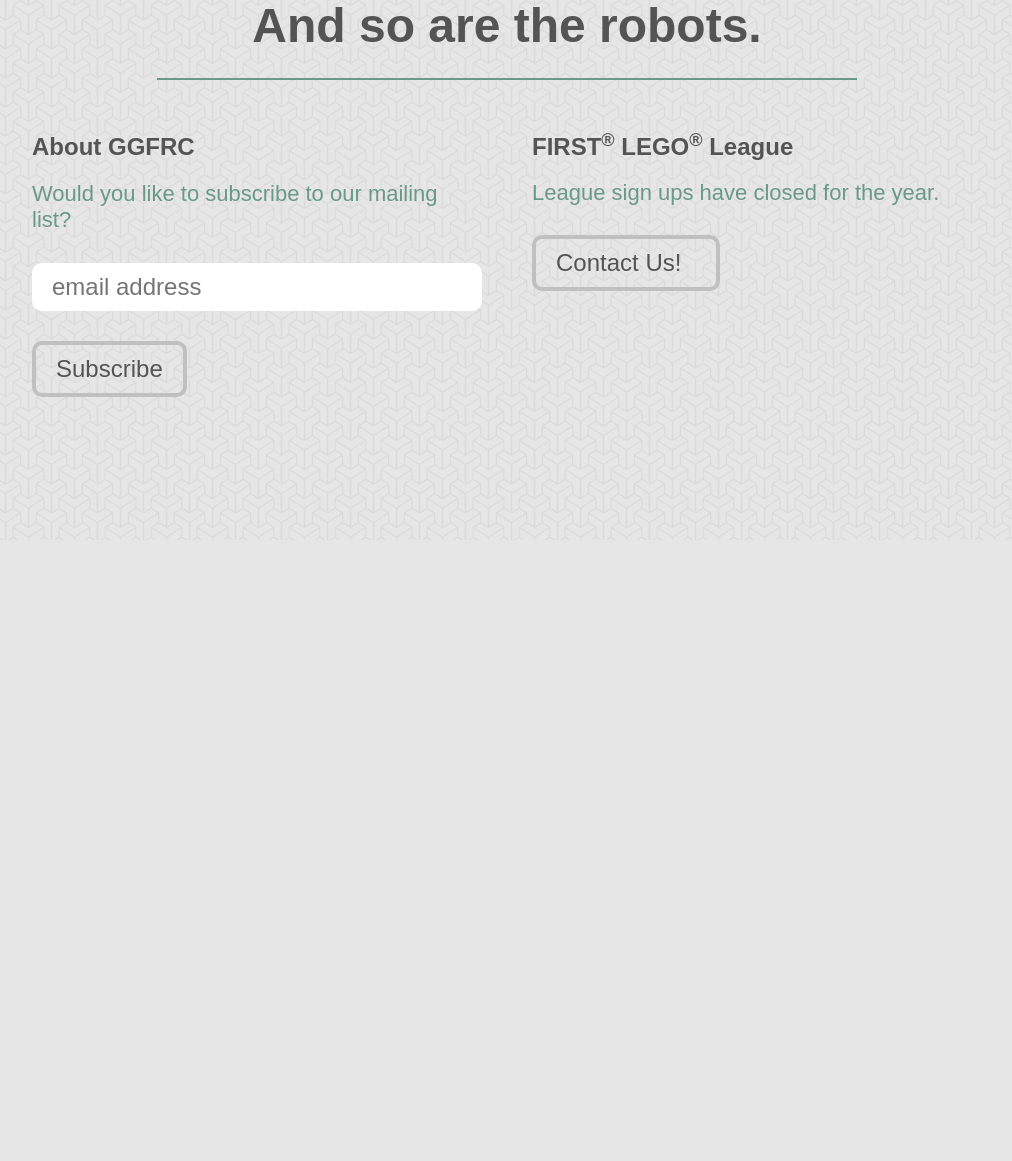
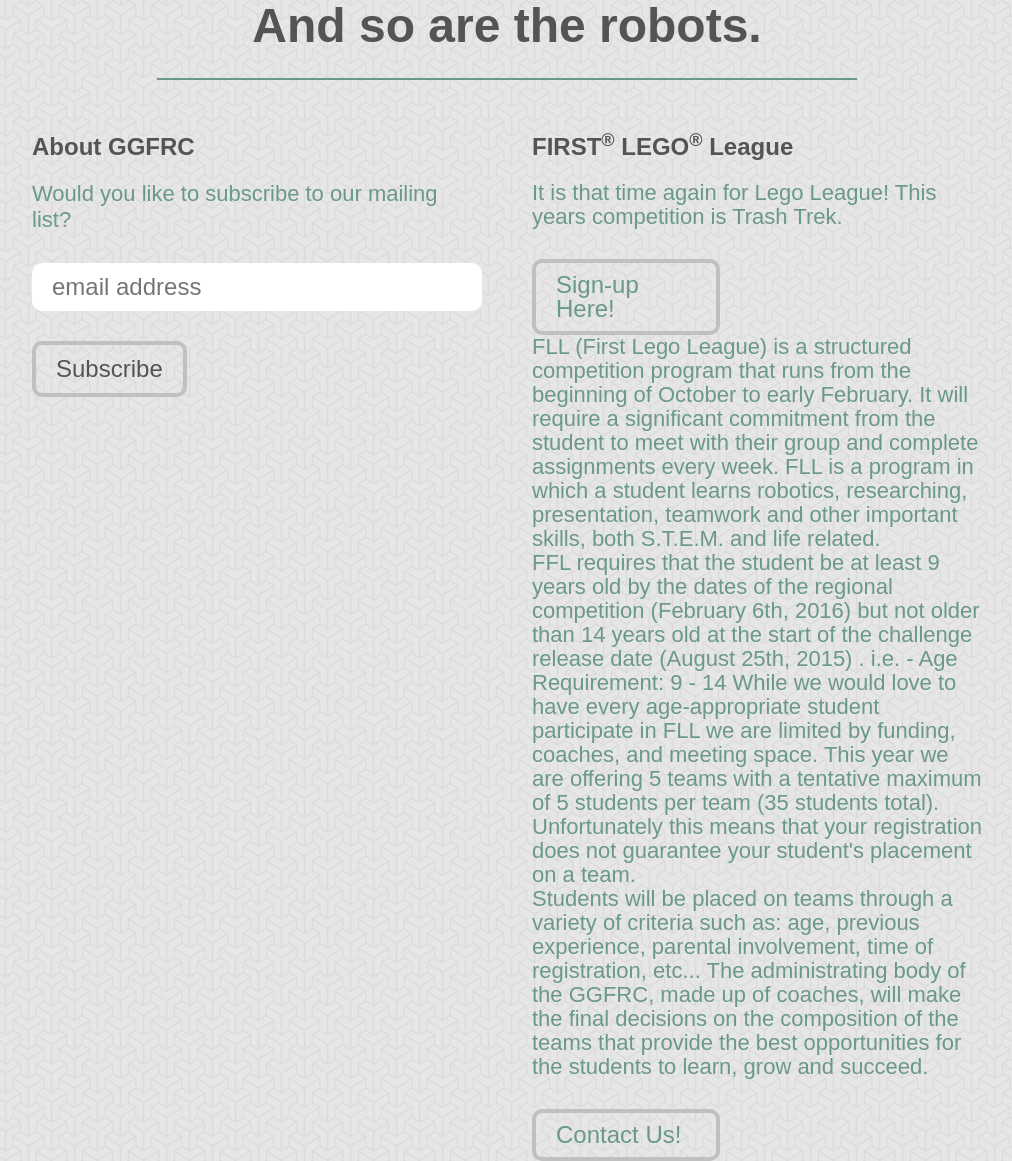
Before and after one commit to TeamSkosh/ggfrc, a Flask app: page / in a window 1280 px wide. Shown: the part 260-1421 px from the top of the page, without its empty margins (133-1145 px from the left). Before the commit the page ends 657 px from the top, so only its background shows below. Run offline with Flask 2, Linux system fonts and the light colour scheme; some libraries are stand-ins or nearby versions.

Commit message:
open registration for the year

```diff
--- a/ggfrc/templates/home.html
+++ b/ggfrc/templates/home.html
@@ -32,9 +32,38 @@
 
             <div class="fll-signup">
 
-                <p>League sign ups have closed for the year. </p>
+                <p>It is that time again for Lego League! This years competition is Trash Trek.
+                    <a href="http://goo.gl/forms/9j2KIi6KPW">Sign-up Here!</a>
+                </p>
+                <p>FLL (First Lego League) is a structured competition program
+                    that runs from the beginning of October to early February.
+                    It will require a significant commitment from the student
+                    to meet with their group and complete assignments every
+                    week.  FLL is a program in which a student learns robotics,
+                    researching, presentation, teamwork and other important
+                    skills, both S.T.E.M. and life related.</p>
 
-                <a href="mailto:ggfroboticsclub@gmail.com">Contact Us!</a>
+                <p>FFL requires that the student be at least 9 years old by the
+                    dates of the regional competition (February 6th, 2016) but not
+                    older than 14 years old at the start of the challenge release
+                    date (August 25th, 2015) .  i.e. - Age Requirement: 9 - 14
+                    While we would love to have every age-appropriate student
+                    participate in FLL we are limited by funding, coaches, and
+                    meeting space.  This year we are offering 5 teams with a
+                    tentative maximum of 5 students per team (35 students total).</p>
+
+                <p>Unfortunately this means that your registration does not
+                    guarantee your student's placement on a team.</p>
+
+                <p>Students will be placed on teams through a variety of
+                    criteria such as: age, previous experience, parental
+                    involvement, time of registration, etc...  The
+                    administrating body of the GGFRC, made up of coaches, will
+                    make the final decisions on the composition of the teams
+                    that provide the best opportunities for the students to
+                    learn, grow and succeed.  </p>
+
+                <p><a href="mailto:ggfroboticsclub@gmail.com">Contact Us!</a></p>
             </div>
 
         </div>
```
